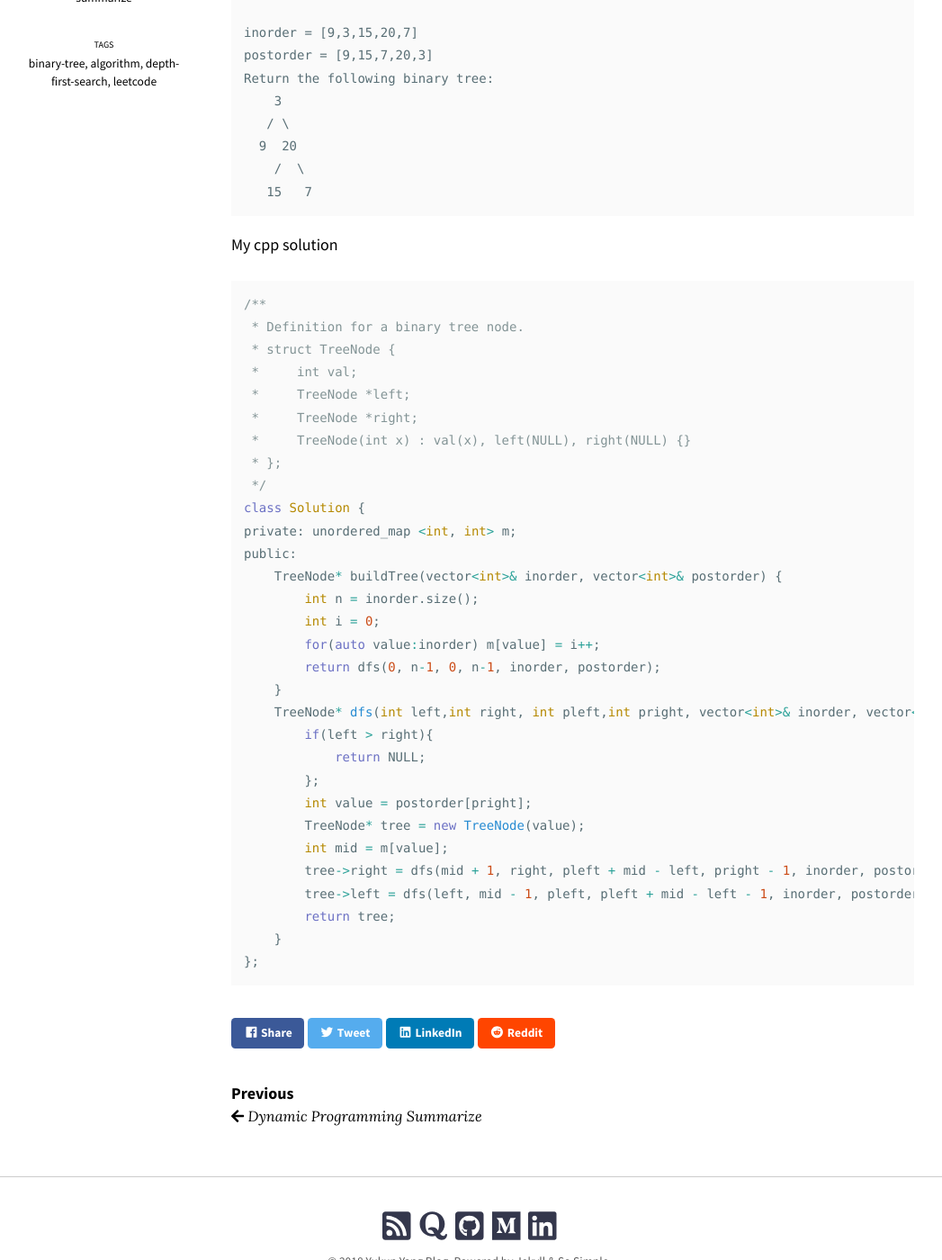
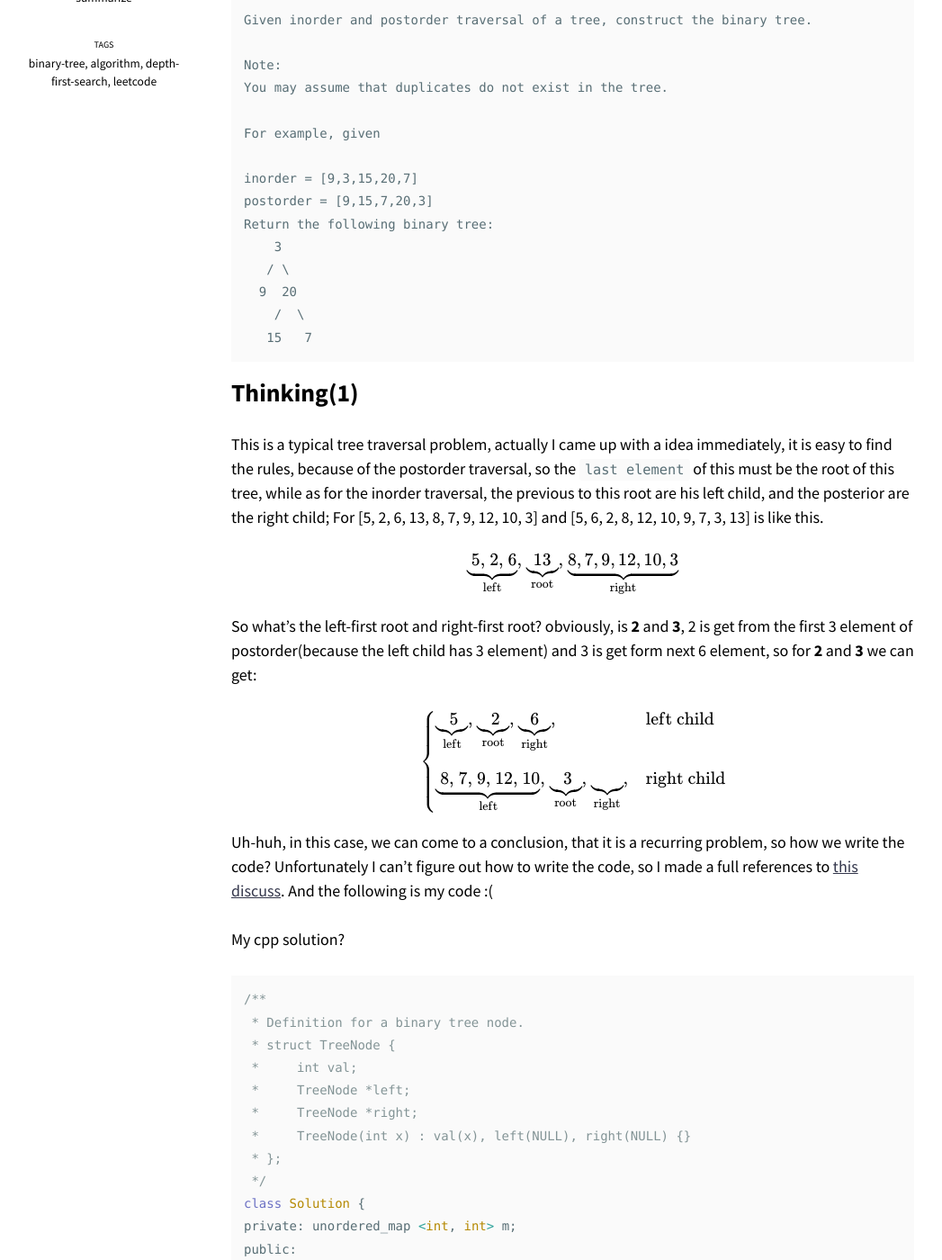
Before and after one commit to YuunYang/blog, a Jekyll site: the page built from _posts/2018-07-27-record-a-tree-algorithm.md, in a window 1280 px wide and 1400 px high, scrolled down 740 px. Shown: the whole window at 90% size, without its empty margins (118-1165 px from the left). Built offline with Jekyll 4.4.1, drawn with Linux system fonts in a browser that asks for light colours; nearby versions of some CDN libraries; formulas are drawn with MathJax 3; comment, search, counter and statistics services are not loaded; some of the changed text lies outside the part shown.

Commit message:
2018-07-27-record-a-tree-algorithm

````diff
--- a/_config.yml
+++ b/_config.yml
@@ -23,7 +23,7 @@
 logo: "/images/logo.jpeg"
 date_format: "%B %-d, %Y"
 read_time: true
-words_per_minute: # 200
+words_per_minute: 150
 mathjax: true
 google_fonts:
   - name: "Source Sans Pro"
--- a/_includes/gitalk-comments.html
+++ b/_includes/gitalk-comments.html
@@ -6,7 +6,7 @@
     return url.split('/')[3]
   }
   var gitalk = new Gitalk({
-    id: '{{ page.url }}'.split('/')[3],
+    id: '{{ page.url }}'.split('/').slice(-2)[0],
     clientID: '{{ site.gitalk.clientID }}',
     clientSecret: '{{ site.gitalk.clientSecret }}',
     repo: '{{ site.gitalk.repo }}',
--- a/_layouts/about.html
+++ b/_layouts/about.html
@@ -22,3 +22,4 @@
     </li>
   </ul>
 </div>
+{% if site.gitalk %} {% include gitalk-comments.html %} {% endif %}
--- a/_layouts/post.html
+++ b/_layouts/post.html
@@ -3,6 +3,14 @@
 ---
 
 <main id="main" class="main-content" aria-label="Content">
+  <script>
+    window.onload = function () {
+        var anchors = document.getElementsByTagName('a');
+        for (var i = 0; i < anchors.length; i++) {
+          anchors[i].setAttribute('target', '_blank');
+        }
+    }
+  </script>
   <article class="h-entry">
     {% include page-image.html %}
     <div class="page-wrapper">
--- a/_posts/2018-07-27-record-a-tree-algorithm.md
+++ b/_posts/2018-07-27-record-a-tree-algorithm.md
@@ -12,12 +12,13 @@
 author: yyk
 taxonomy: articles
 entries_layout: grid
-# last_modified_at: 2018-07-26T15:21:00
+last_modified_at: 2018-07-28T13:44:00
 ---
+I computer science, a binary tree is type of data structure, in which each node has at most two children, and it is also a very common testing centre in postgraduate examinations. A binary tree has many characters and derive many ways of traversing a binary tree e.g. It not easy to understand a binary in a short time, and I will write down some about **Tree Traversal** through two algorithms in leetcode.
 
-## Problem Description
+## Problem Description(1)
 
-[106. Construct Binary Tree from Inorder and Postorder Traversal](https://leetcode.com/problems/construct-binary-tree-from-inorder-and-postorder-traversal/description/)
+[106. Construct Binary Tree from Inorder and Postorder Traversal][No-106]
 ```
 Given inorder and postorder traversal of a tree, construct the binary tree.
 
@@ -35,7 +36,28 @@
     /  \
    15   7
 ```
-My cpp solution
+
+## Thinking(1)
+This is a typical tree traversal problem, actually I came up with a idea immediately, it is easy to find the rules, because of the postorder traversal, so the `last element` of this must be the root of this tree, while as for the inorder traversal, the previous to this root are his left child, and the posterior are the right child; For [5, 2, 6, 13, 8, 7, 9, 12, 10, 3] and [5, 6, 2, 8, 12, 10, 9, 7, 3, 13] is like this.
+
+$$\underbrace{\text{ 5, 2, 6}}_{\text{left}}\text{, }
+\underbrace{\text{13}}_{\text{root}}\text{, }
+\underbrace{8, 7, 9, 12, 10, 3}_{\text{right}}$$
+
+So what's the left-first root and right-first root? obviously, is **2** and **3**, 2 is get from the first 3 element of postorder(because the left child has 3 element) and 3 is get form next 6 element, so for **2** and **3** we can get:
+
+$$\begin{cases}
+\underbrace{\text{ 5}}_{\text{left}}\text{, }
+\underbrace{\text{ 2}}_{\text{root}}\text{, }
+\underbrace{6}_{\text{right}}, & \text{left child} \\[2ex]
+\underbrace{\text{ 8, 7, 9, 12, 10}}_{\text{left}}\text{, }
+\underbrace{\text{ 3}}_{\text{root}}\text{, }
+\underbrace{  }_{\text{right}},  & \text{right child}
+\end{cases}$$
+
+Uh-huh, in this case, we can come to a conclusion, that it is a recurring problem, so how we write the code? Unfortunately I can't figure out how to write the code, so I made a full references to [this discuss][1st-discuss]. And the following is my code :(
+
+My cpp solution?
 ``` c++
 /**
  * Definition for a binary tree node.
@@ -68,3 +90,33 @@
     }
 };
 ```
+
+## Problem description(2)
+
+[105. Construct Binary Tree from Preorder and Inorder Traversal][No-105]
+```
+Given preorder and inorder traversal of a tree, construct the binary tree.
+
+Note:
+You may assume that duplicates do not exist in the tree.
+
+For example, given
+
+preorder = [3,9,20,15,7]
+inorder = [9,3,15,20,7]
+Return the following binary tree:
+
+    3
+   / \
+  9  20
+    /  \
+   15   7
+```
+
+## Thinking(2)
+
+Waiting...
+
+[No-105]: https://leetcode.com/problems/construct-binary-tree-from-preorder-and-inorder-traversal/description/
+[No-106]: https://leetcode.com/problems/construct-binary-tree-from-inorder-and-postorder-traversal/description/
+[1st-discuss]: https://leetcode.com/problems/construct-binary-tree-from-inorder-and-postorder-traversal/discuss/34799/C++-O(n)-DFS-solution-beath-91-submissions
````
